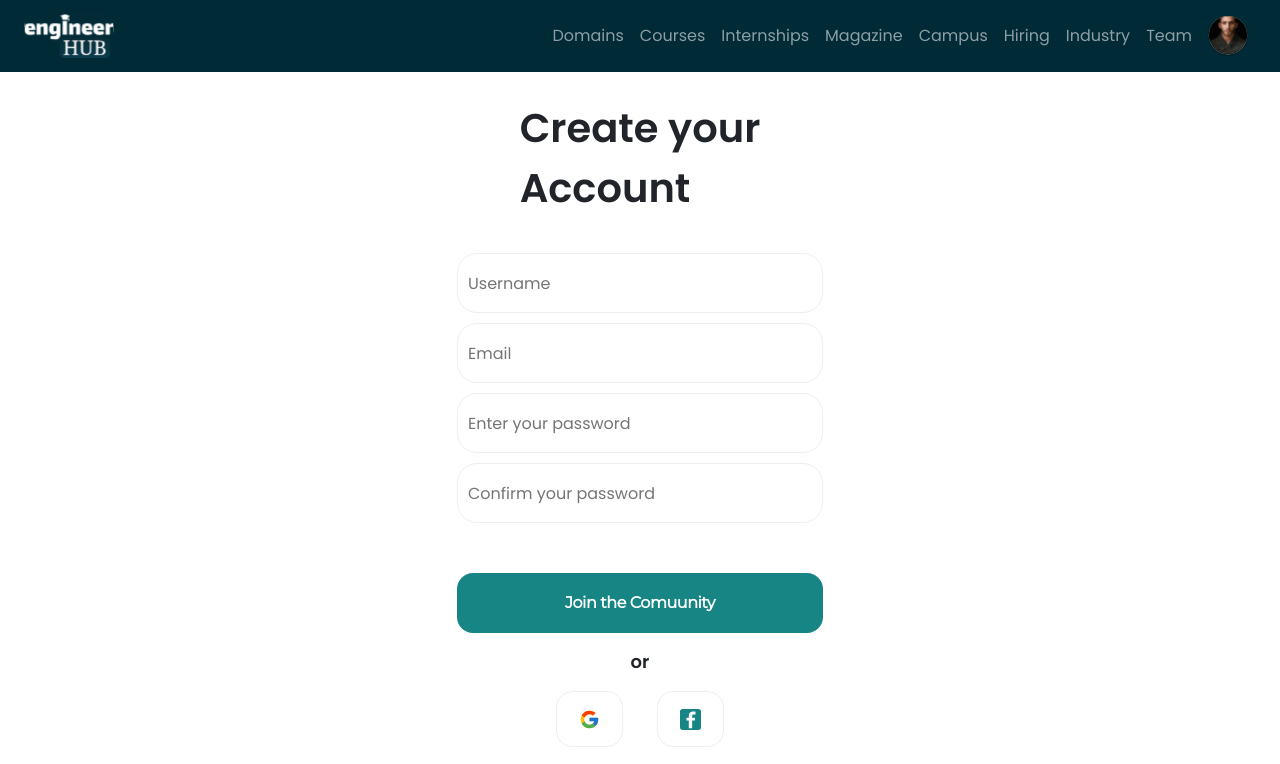
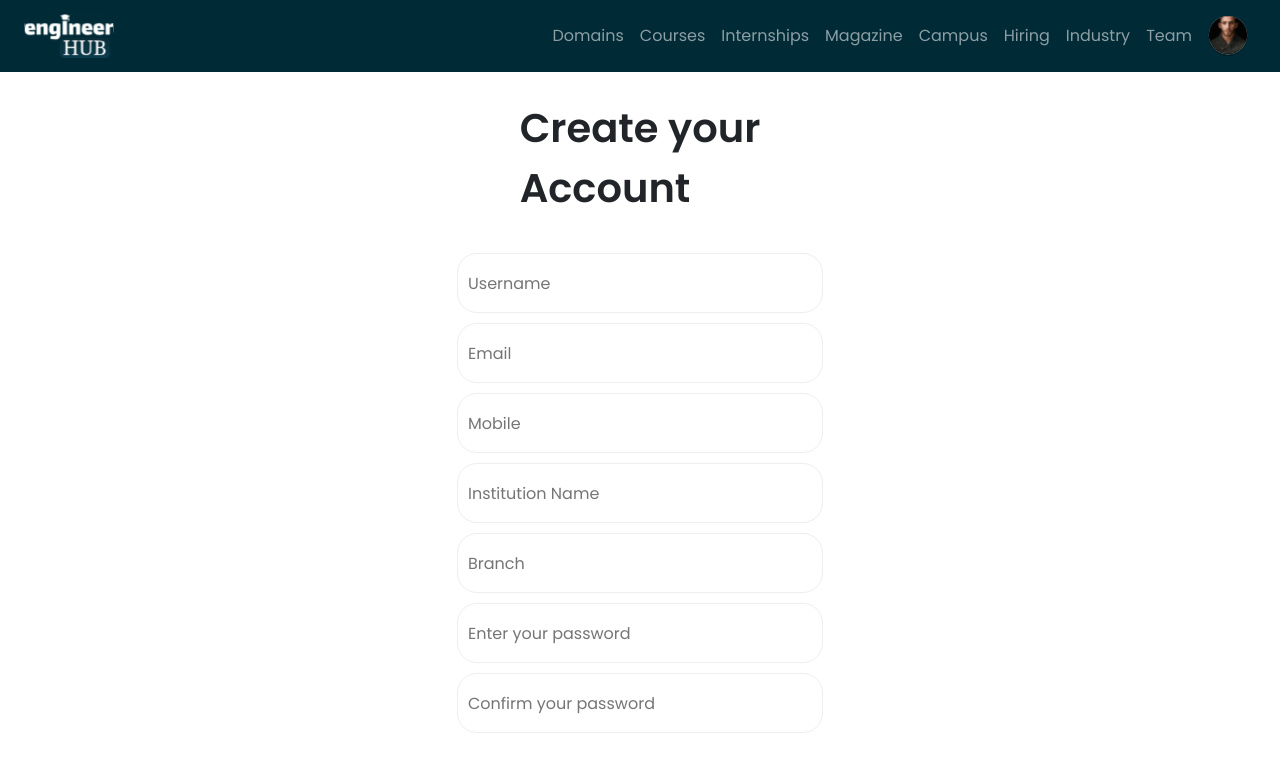
Before and after one commit to veer04/engineerHUBv2, a React (Create React App) app: page /signup in a window 1280 px wide. Shown: the top 764 px of the page. Built offline with nearby package versions, Linux system fonts and the light colour scheme.

Commit message:
signup ui added

```diff
--- a/src/Components/HomePage/HomePage.js
+++ b/src/Components/HomePage/HomePage.js
@@ -72,7 +72,7 @@ export default function NavBar() {
         <div className="row cllgCarol">
           <div className="col-lg-2 studentfrom">IIT Kanpur</div>
           <div className="col-lg-2 studentfrom">IIT Roorkee</div>
-          <div className="col-lg-2 studentfrom">NIT Kurukshetra</div>
+          <div className="col-lg-2 studentfrom">NIT Delhi</div>
           <div className="col-lg-2 studentfrom">IIIT Vadodra</div>
           <div className="col-lg-2 studentfrom">IIT Bombay</div>
         </div>
--- a/src/Components/Login/Signup.js
+++ b/src/Components/Login/Signup.js
@@ -1,5 +1,5 @@
-import React from 'react'
-import "./Register.css"
+import React from "react";
+import "./Register.css";
 import gg from "./svg/google.svg";
 import fve from "./svg/fve.svg";
 const Signup = () => {
@@ -34,10 +34,31 @@ const Signup = () => {
             required
           />
         </div>
-      <div
-        className="form-cont"
-
-      >
+        <div className="form-cont ">
+          <input
+            className="reg-input"
+            placeholder="Mobile"
+            type="phone"
+            required
+          />
+        </div>
+        <div className="form-cont ">
+          <input
+            className="reg-input"
+            placeholder="Institution Name"
+            type="text"
+            required
+          />
+        </div>
+        <div className="form-cont ">
+          <input
+            className="reg-input"
+            placeholder="Branch"
+            type="text"
+            required
+          />
+        </div>
+        <div className="form-cont">
           <input
             className="reg-input"
             type="password"
@@ -86,7 +107,7 @@ const Signup = () => {
         </div>
       </div>
     </div>
-  )
-}
+  );
+};
 
-export default Signup
+export default Signup;
```
Lines whose indentation alone changed are shown as unchanged.
